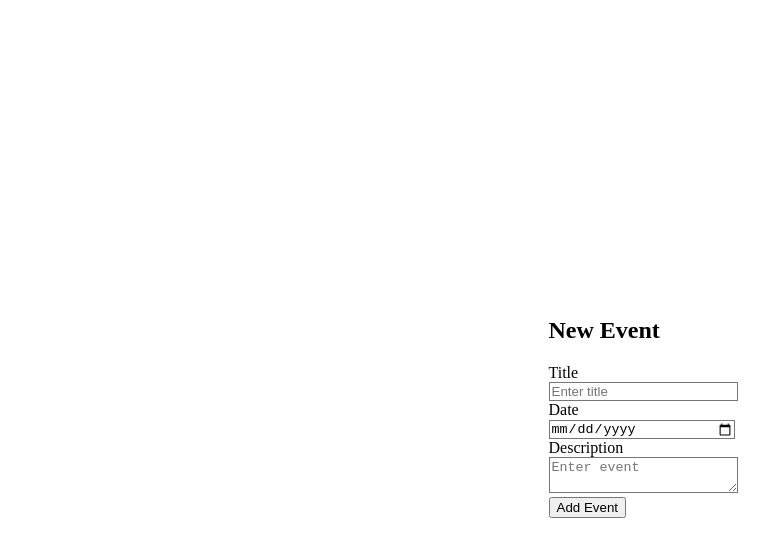
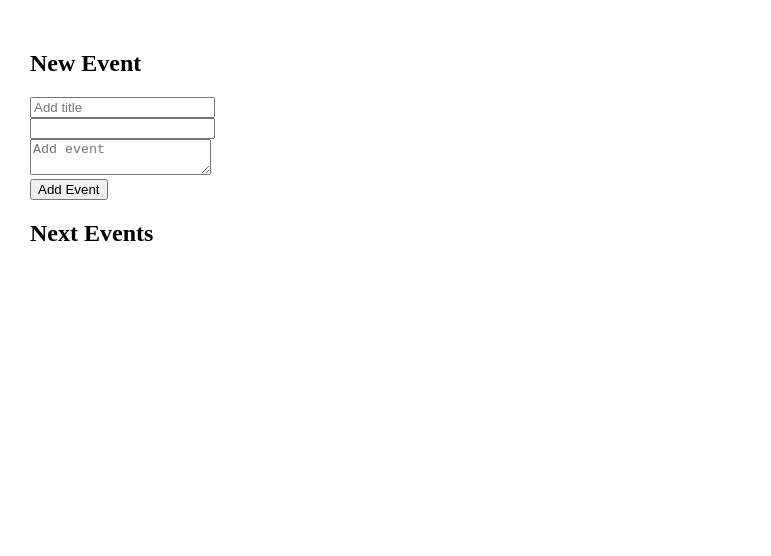
Before and after one commit to King001k/Alx-Capstone-Project, a React (Vite) app in the folder event-reminder-app/: page / in a window 1280 px wide. Shown: the top 556 px of the page, without its empty margins (0-771 px from the left). Built offline with nearby package versions, Linux system fonts and the light colour scheme.

Commit message:
Updated app to show added events and also added a delete button to allow users delete past events

```diff
--- a/event-reminder-app/src/App.jsx
+++ b/event-reminder-app/src/App.jsx
@@ -1,9 +1,62 @@
-import AddEventForm from "./components/AddEventForm";
+import React, { useState } from "react";
 
 function App() {
+  const [events, setEvents] = useState([]);
+  const [title, setTitle] = useState("");
+  const [date, setDate] = useState("");
+  const [description, setDescription] = useState("");
+
+  const addEvent = (e) => {
+    e.preventDefault();
+    if (title && date) {
+      const newEvent = { id: Date.now(), title, date, description };
+      setEvents([...events, newEvent]);
+      setTitle("");
+      setDate("");
+      setDescription("");
+    }
+  };
+
+  const deleteEvent = (id) => {
+    setEvents(events.filter((event) => event.id !== id));
+  };
+
   return (
-    <div className="min-h-screen flex items-center justify-center bg-gray-50">
-      <AddEventForm />
+    <div style={{ padding: "22px" }}>
+      <h2>New Event</h2>
+      <form onSubmit={addEvent}>
+        <input
+          type="input text"
+          placeholder="Add title"
+          value={title}
+          onChange={(e) => setTitle(e.target.value)}
+        />
+        <br />
+        <input
+          type="input date"
+          value={date}
+          onChange={(e) => setDate(e.target.value)}
+        />
+        <br />
+        <textarea
+          placeholder="Add event"
+          value={description}
+          onChange={(e) => setDescription(e.target.value)}
+        ></textarea>
+        <br />
+        <button type="submit">Add Event</button>
+      </form>
+
+      <h2>Next Events</h2>
+      <ul>
+        {events.map((event) => (
+          <li key={event.id}>
+            <strong>{event.title}</strong> - {event.date}
+            <p>{event.description}</p>
+            <button onClick={() => deleteEvent(event.id)}>Delete</button>
+          </li>
+        ))}
+      </ul>
     </div>
   );
 }
```
